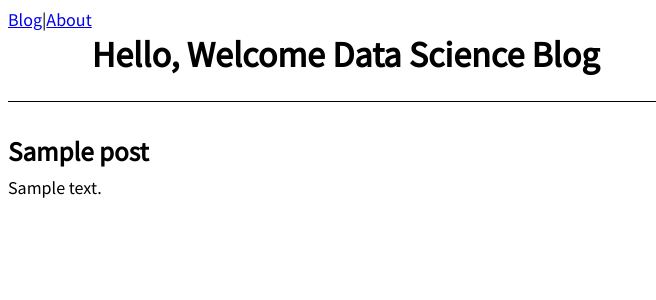
After one commit to musawakiliML/DataScience-Blog, a Django app: page /post/1/ in a window 1280 px wide. The commit adds this page. Shown: the top 300 px of the page, without its empty margins (0-656 px from the left). Run offline with Django 4.2, Linux system fonts and the light colour scheme; tables that the repository leaves empty hold one stand-in row (values such as "Sample post").

Commit message:
Update: added post detail page

```diff
--- a/blog_app/urls.py
+++ b/blog_app/urls.py
@@ -1,8 +1,9 @@
 from django.urls import path, include
-from .views import home_page_view, BlogListView, AboutPageView
+from .views import home_page_view, BlogListView, AboutPageView, BlogDetailView
 
 urlpatterns = [
     # path("", home_page_view, name="home_page_view"),
     path("", BlogListView.as_view(), name="home"),
-    path("about/", AboutPageView.as_view(), name="about")
+    path("about/", AboutPageView.as_view(), name="about"),
+    path("post/<int:pk>/", BlogDetailView.as_view(), name="post_detail")
 ]
--- a/blog_app/views.py
+++ b/blog_app/views.py
@@ -1,5 +1,5 @@
 from django.shortcuts import render, HttpResponse
-from django.views.generic import TemplateView, ListView
+from django.views.generic import TemplateView, ListView, DetailView
 from .models import Post
 
 # Create your views here.
@@ -13,3 +13,7 @@ class AboutPageView(TemplateView):
 class BlogListView(ListView):
     model = Post
     template_name = 'index.html'
+
+class BlogDetailView(DetailView):
+    model = Post
+    template_name = 'post.html'
--- a/static/css/base.css
+++ b/static/css/base.css
@@ -1,5 +1,5 @@
 body {
-    font-family: 'Courier New', Courier, monospace;
+    font-family: 'Source Sans Pro', sans-serif;
     font-size: 18px;
 }
 
@@ -26,3 +26,22 @@ header h1 a {
 .post-entry {
     margin-bottom: 2rem;
 }
+
+.post-entry h2 {
+    margin: 0.5rem 0;
+}
+
+.post-entry h2 a,
+.post-entry h2 a:visited {
+    color: blue;
+    text-decoration: none;
+}
+
+.post-entry p {
+    margin: 0;
+    font-weight: 400;
+}
+
+.post-entry h2 a:hover {
+    color: red;
+}
--- a/templates/index.html
+++ b/templates/index.html
@@ -3,8 +3,9 @@
 {% block content %}
     {% for post in object_list %}
         <div class="post-entry">
-            <h2><a href="">{{ post.title }}</a></h2>
+            <h2><a href="{% url 'post_detail' post.pk %}">{{ post.title }}</a></h2>
             <p>{{ post.body }}</p>
+            <p>{{ post.publish }}</p>
         </div>
     {% endfor %}
 {% endblock content %}
--- /dev/null
+++ b/templates/post.html
@@ -0,0 +1,8 @@
+{% extends 'base.html' %}
+
+{% block content %}
+<div class="post-entry">
+    <h2>{{ post.title }}</h2>
+    <p>{{ post.body }}</p>
+</div>
+{% endblock content %}
```
Also changed, not shown: templates/posts.html (deleted).
